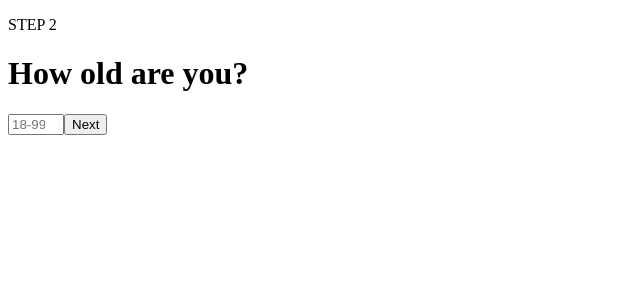
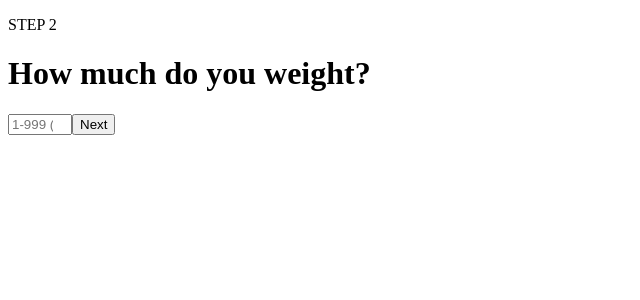
Before and after one commit to marcinlisiecki/bmi-calculator, a Next.js app: page / in a window 1280 px wide. Both pictures are taken after a click on the button "Next". Shown: the top 300 px of the page, without its empty margins (0-640 px from the left). Built offline with nearby package versions, Linux system fonts and the light colour scheme.

Commit message:
Remove age question

```diff
--- a/src/components/Steps/Step2.tsx
+++ b/src/components/Steps/Step2.tsx
@@ -1,27 +1,27 @@
 import React, { FunctionComponent } from "react";
-import StepHeading from "components/StepHeading/StepHeading";
+import StepHeading from "components/StepHeading";
 import Button from "components/Button";
 
 interface Props {
-  age: number;
-  setAge: (age: number) => void;
+  weight: number;
+  setWeight: (age: number) => void;
   handleNextStep: () => void;
 }
 
-const Step2: FunctionComponent<Props> = ({ age, setAge, handleNextStep }) => {
+const Step2: FunctionComponent<Props> = ({ handleNextStep, weight, setWeight }) => {
   return (
     <div className={"flex flex-col items-center"}>
-      <StepHeading index={2}>How old are you?</StepHeading>
+      <StepHeading index={2}>How much do you weight?</StepHeading>
       <input
-        className="border-b border-black text-center text-4xl mt-10 w-40 mx-auto block outline-none pb-2 focus:border-b-2 transition"
-        placeholder={"18-99"}
-        value={age}
-        onChange={(e) => setAge(parseInt(e.target.value))}
+        className="border-b border-black text-center text-4xl mt-10 w-80 mx-auto block outline-none pb-2 focus:border-b-2 transition"
+        placeholder={"1-999 (kg)"}
+        value={weight}
+        onChange={(e) => setWeight(parseInt(e.target.value))}
         type={"number"}
-        min={18}
-        max={99}
+        min={1}
+        max={999}
       />
-      <Button isHidden={age !== null && age >= 18 && age <= 99} onClick={handleNextStep}>
+      <Button isHidden={weight !== null && weight >= 1 && weight <= 999} onClick={handleNextStep}>
         Next
       </Button>
     </div>
--- a/src/components/Steps/Step3.tsx
+++ b/src/components/Steps/Step3.tsx
@@ -3,25 +3,25 @@ import StepHeading from "components/StepHeading";
 import Button from "components/Button";
 
 interface Props {
-  weight: number;
-  setWeight: (age: number) => void;
+  height: number;
+  setHeight: (age: number) => void;
   handleNextStep: () => void;
 }
 
-const Step3: FunctionComponent<Props> = ({ handleNextStep, weight, setWeight }) => {
+const Step3: FunctionComponent<Props> = ({ handleNextStep, height, setHeight }) => {
   return (
     <div className={"flex flex-col items-center"}>
-      <StepHeading index={3}>How much do you weight?</StepHeading>
+      <StepHeading index={3}>How tall are you?</StepHeading>
       <input
         className="border-b border-black text-center text-4xl mt-10 w-80 mx-auto block outline-none pb-2 focus:border-b-2 transition"
-        placeholder={"1-999 (kg)"}
-        value={weight}
-        onChange={(e) => setWeight(parseInt(e.target.value))}
+        placeholder={"100-250 (cm)"}
+        value={height}
+        onChange={(e) => setHeight(parseInt(e.target.value))}
         type={"number"}
-        min={1}
-        max={999}
+        min={100}
+        max={250}
       />
-      <Button isHidden={weight !== null && weight >= 1 && weight <= 999} onClick={handleNextStep}>
+      <Button isHidden={height !== null && height >= 100 && height <= 250} onClick={handleNextStep}>
         Next
       </Button>
     </div>
--- a/src/pages/index.tsx
+++ b/src/pages/index.tsx
@@ -3,7 +3,7 @@ import { AnimatePresence, motion } from "framer-motion";
 
 import Step1 from "components/Steps/Step1";
 import Step2 from "components/Steps/Step2";
-import Step3 from "components/Steps/Step3";
+import Step4 from "components/Steps/Step3";
 
 interface Props {}
 
@@ -15,13 +15,17 @@ const variants = {
 
 const IndexPage: FunctionComponent<Props> = () => {
   const [gender, setGender] = useState<"male" | "female" | null>(null);
-  const [age, setAge] = useState<number>(null);
   const [weight, setWeight] = useState<number>(null);
+  const [height, setHeight] = useState<number>(null);
 
   const [step, setStep] = useState<number>(1);
 
   const handleNextStep = () => {
     setStep((prevState) => prevState + 1);
+  };
+
+  const getBMI = () => {
+    return weight / Math.pow(height, 2);
   };
 
   return (
@@ -33,11 +37,11 @@ const IndexPage: FunctionComponent<Props> = () => {
           </motion.div>
         ) : step === 2 ? (
           <motion.div variants={variants} animate={"enter"} exit={"exit"} initial={"init"} key={2}>
-            <Step2 age={age} setAge={setAge} handleNextStep={handleNextStep} />
+            <Step2 weight={weight} setWeight={setWeight} handleNextStep={handleNextStep} />
           </motion.div>
         ) : step === 3 ? (
           <motion.div variants={variants} animate={"enter"} exit={"exit"} initial={"init"} key={3}>
-            <Step3 weight={weight} setWeight={setWeight} handleNextStep={handleNextStep} />
+            <Step4 height={height} setHeight={setHeight} handleNextStep={handleNextStep} />
           </motion.div>
         ) : null}
       </AnimatePresence>
```
